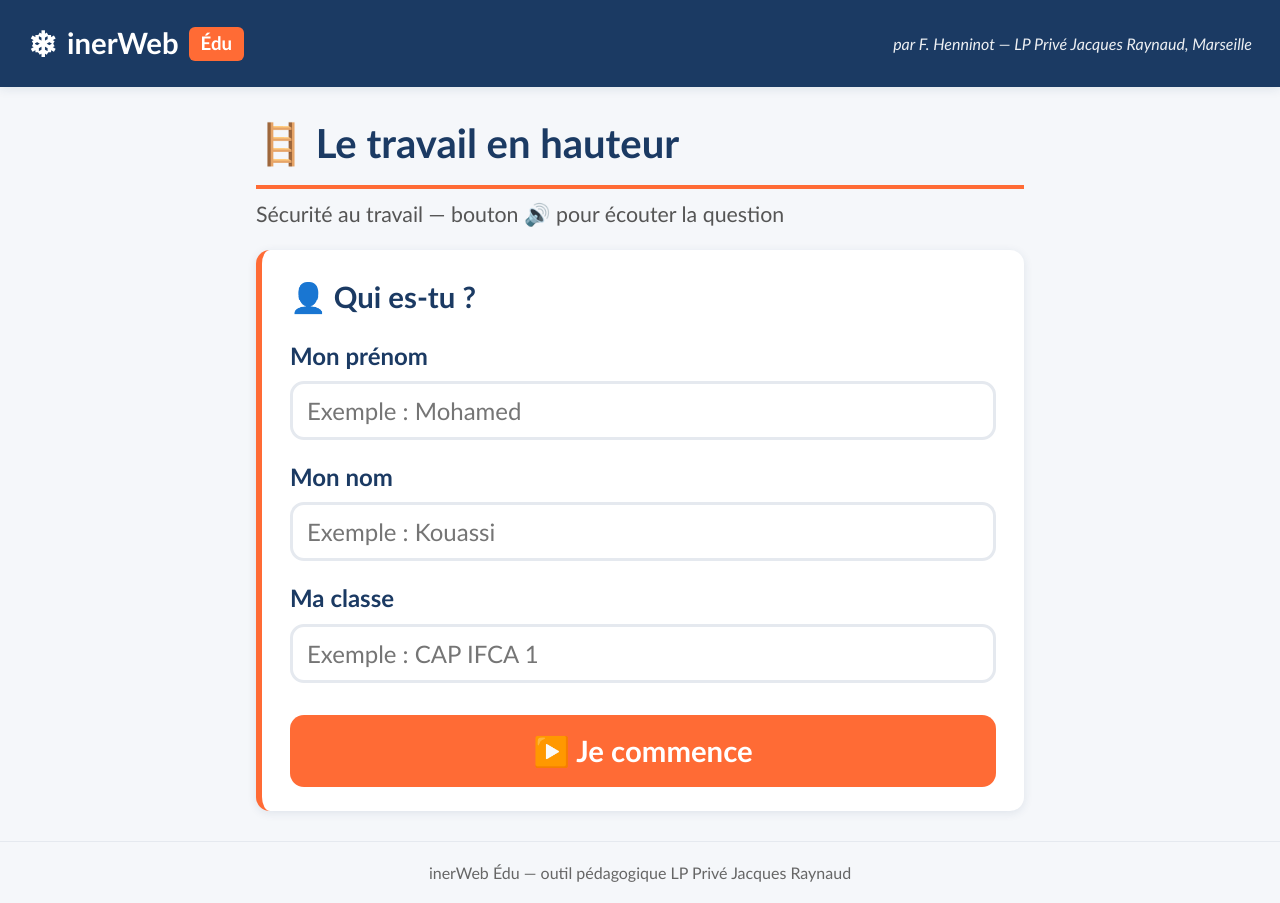
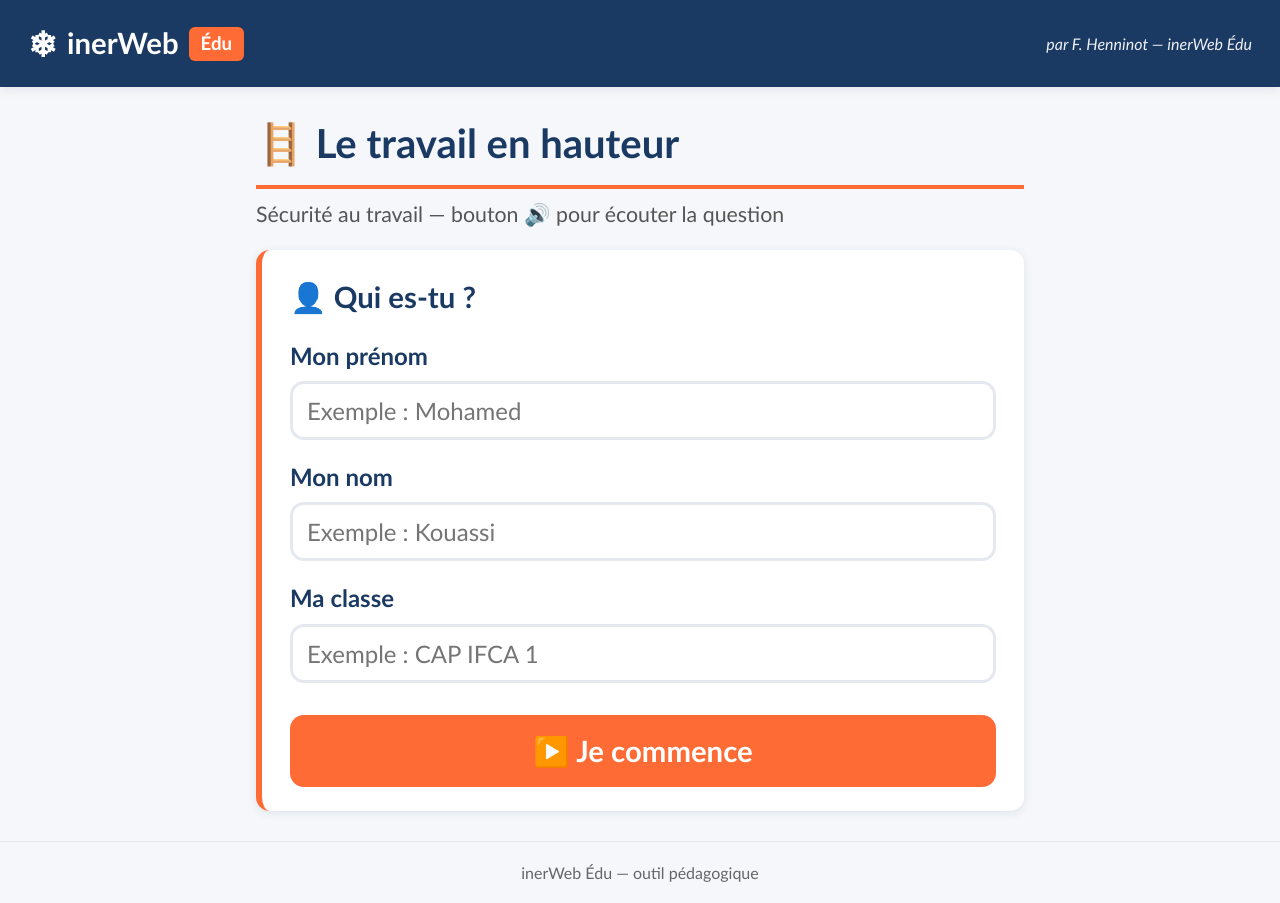
Before and after one commit to frigorx/qcm-travail-hauteur, a plain HTML site: page index.html in a window 1280 px wide. Drawn offline with Linux system fonts and the light colour scheme.

Commit message:
Neutralisation identite : signature et pied de page anonymises
Retrait des mentions d'etablissement (LP Prive Jacques Raynaud) dans la
signature et le pied de page. Le formulaire nominatif (prenom/nom/classe)
et son envoi reseau vers un collecteur Google Sheets restent inchanges :
bloquants au sens de la consigne, signales sans etre modifies.

Co-Authored-By: Claude Opus 5 <noreply@anthropic.com>

```diff
--- a/index.html
+++ b/index.html
@@ -13,7 +13,7 @@
             <span class="iw-name">inerWeb</span>
             <span class="iw-badge">Édu</span>
         </div>
-        <div class="iw-signature">par F. Henninot — LP Privé Jacques Raynaud, Marseille</div>
+        <div class="iw-signature">par F. Henninot — inerWeb Édu</div>
     </header>
 
     <main class="iw-main">
@@ -45,7 +45,7 @@
     </main>
 
     <footer class="iw-footer">
-        <span>inerWeb Édu — outil pédagogique LP Privé Jacques Raynaud</span>
+        <span>inerWeb Édu — outil pédagogique</span>
     </footer>
 
     <script src="data.js"></script>
```
